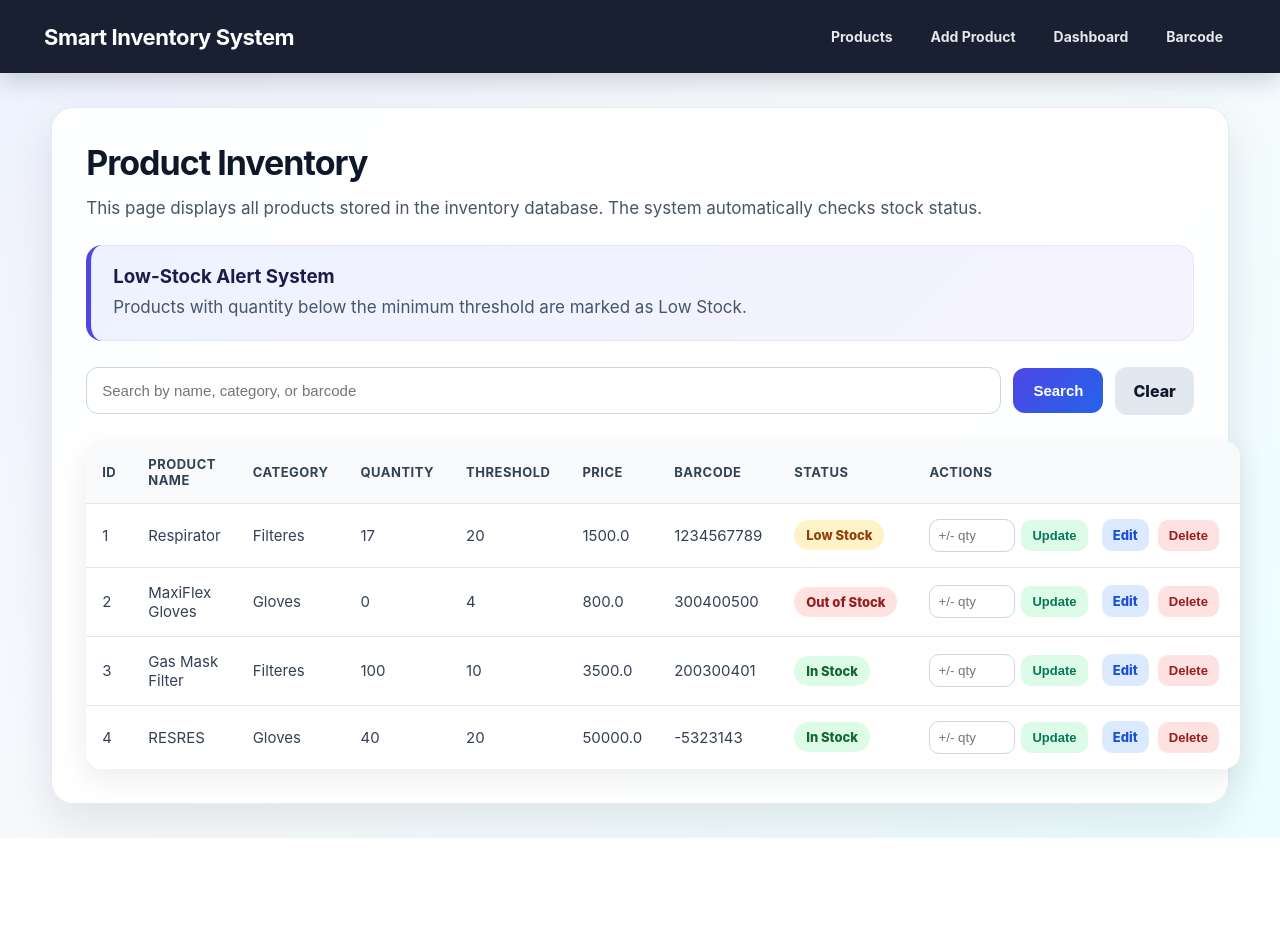
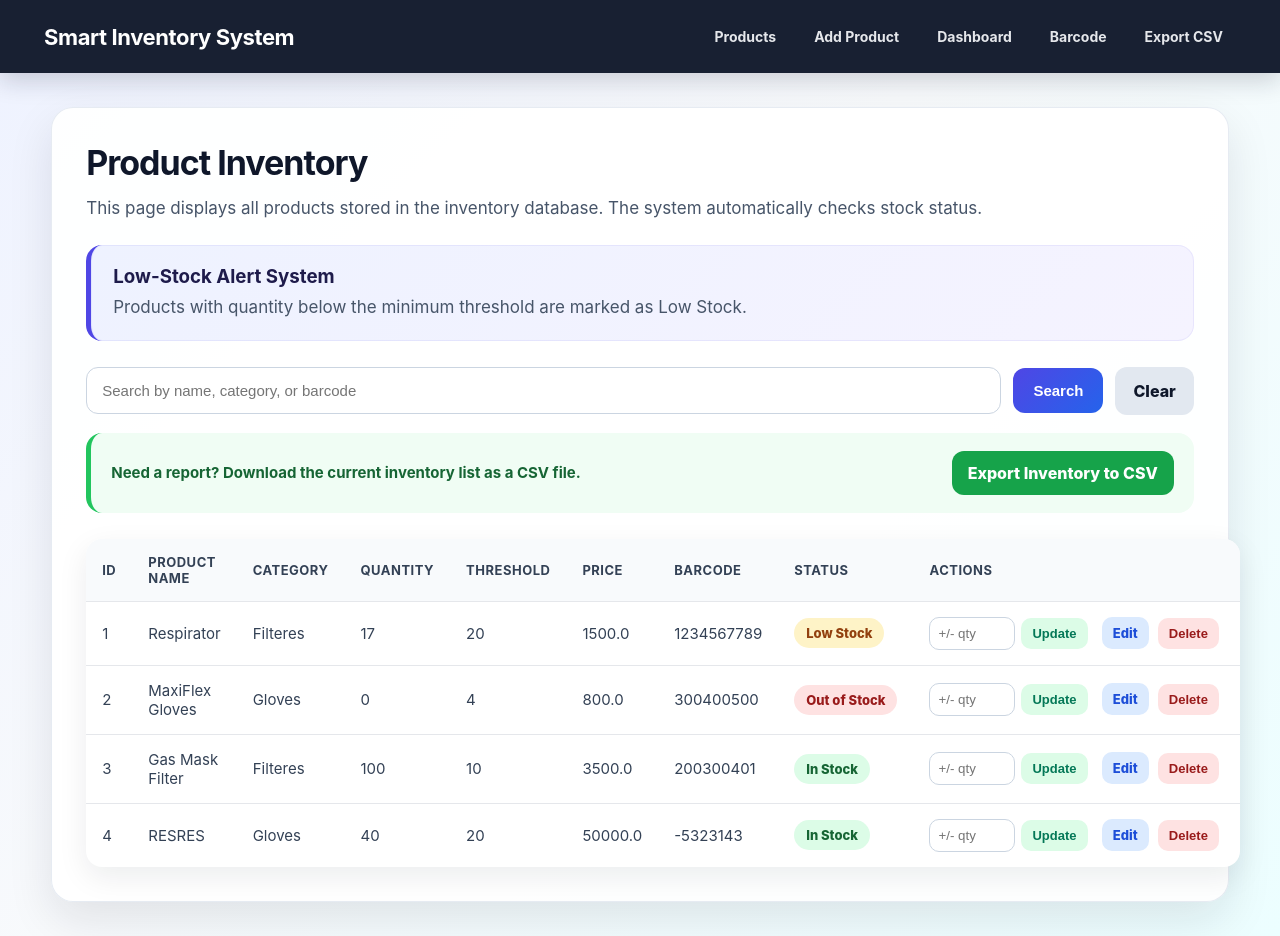
Before and after one commit to greysmirtsea/smart-inventory-system, a Flask app: page / in a window 1280 px wide. Before the commit the page ends 838 px from the top, so only its background shows below. Run offline with Flask 3, Linux system fonts and the light colour scheme; data comes from the database, SQL or seed files in the repository.

Commit message:
Add CSV export feature

```diff
--- a/app.py
+++ b/app.py
@@ -1,5 +1,7 @@
 import sqlite3
-from flask import Flask, render_template, request, redirect, url_for, flash
+from flask import Flask, render_template, request, redirect, url_for, flash, Response
+import csv
+import io
 
 app = Flask(__name__)
 app.secret_key = "inventory_secret_key"
@@ -255,6 +257,54 @@ def update_stock(product_id):
     flash("Stock quantity updated successfully.", "success")
     return redirect(url_for("index"))
 
+@app.route("/export")
+def export_csv():
+    connection = get_db_connection()
+    products = connection.execute("SELECT * FROM products").fetchall()
+    connection.close()
+
+    output = io.StringIO()
+    writer = csv.writer(output)
+
+    writer.writerow([
+        "ID",
+        "Product Name",
+        "Category",
+        "Quantity",
+        "Threshold",
+        "Price",
+        "Barcode",
+        "Status"
+    ])
+
+    for product in products:
+        if product["quantity"] == 0:
+            status = "Out of Stock"
+        elif product["quantity"] < product["threshold"]:
+            status = "Low Stock"
+        else:
+            status = "In Stock"
+
+        writer.writerow([
+            product["id"],
+            product["name"],
+            product["category"],
+            product["quantity"],
+            product["threshold"],
+            product["price"],
+            product["barcode"],
+            status
+        ])
+
+    response = Response(
+        output.getvalue(),
+        mimetype="text/csv"
+    )
+
+    response.headers["Content-Disposition"] = "attachment; filename=inventory_report.csv"
+
+    return response
+
 if __name__ == "__main__":
     init_db()
     app.run(debug=True)
--- a/static/style.css
+++ b/static/style.css
@@ -468,3 +468,42 @@ body {
         white-space: nowrap;
     }
 }
+
+.export-box {
+    margin-top: 18px;
+    padding: 18px 20px;
+    background: #f0fdf4;
+    border-left: 5px solid #22c55e;
+    border-radius: 16px;
+    display: flex;
+    justify-content: space-between;
+    align-items: center;
+    gap: 15px;
+}
+
+.export-box p {
+    color: #166534;
+    font-size: 15px;
+    font-weight: 700;
+}
+
+.export-btn {
+    background: #16a34a;
+    color: white;
+    padding: 12px 16px;
+    border-radius: 12px;
+    text-decoration: none;
+    font-weight: 800;
+    white-space: nowrap;
+}
+
+.export-btn:hover {
+    background: #15803d;
+}
+
+@media (max-width: 900px) {
+    .export-box {
+        flex-direction: column;
+        align-items: flex-start;
+    }
+}
--- a/templates/base.html
+++ b/templates/base.html
@@ -14,6 +14,7 @@
             <a href="/add">Add Product</a>
             <a href="/dashboard">Dashboard</a>
             <a href="/barcode">Barcode</a>
+            <a href="/export">Export CSV</a>
         </div>
     </nav>
 
--- a/templates/index.html
+++ b/templates/index.html
@@ -24,6 +24,11 @@
         <button type="submit" class="btn">Search</button>
         <a href="/" class="clear-btn">Clear</a>
     </form>
+
+    <div class="export-box">
+        <p>Need a report? Download the current inventory list as a CSV file.</p>
+        <a href="/export" class="export-btn">Export Inventory to CSV</a>
+    </div>
 
     <table class="product-table">
         <thead>
```
